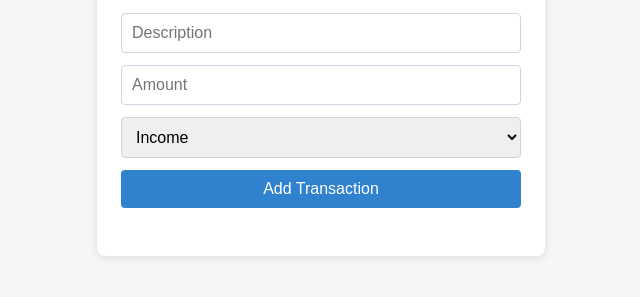
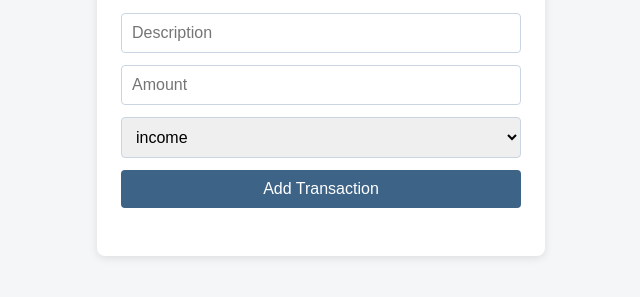
Before and after one commit to HarshitaKatti/finance-budget-planner, a plain HTML site: page index.html in a window 1280 px wide. Shown: the part 185-482 px from the top of the page, without its empty margins (319-959 px from the left). Drawn offline with Linux system fonts and the light colour scheme.

Commit message:
add changes

```diff
--- a/index.html
+++ b/index.html
@@ -36,7 +36,7 @@
             font-size: 1rem;
         }
         button {
-            background: #3182ce;
+            background: #3d6387;
             color: #fff;
             border: none;
             cursor: pointer;
@@ -107,7 +107,7 @@
             <input type="text" id="desc" placeholder="Description" required>
             <input type="number" id="amount" placeholder="Amount" required>
             <select id="type">
-                <option value="income">Income</option>
+                <option value="income">income</option>
                 <option value="expense">Expense</option>
             </select>
             <button type="submit">Add Transaction</button>
```
